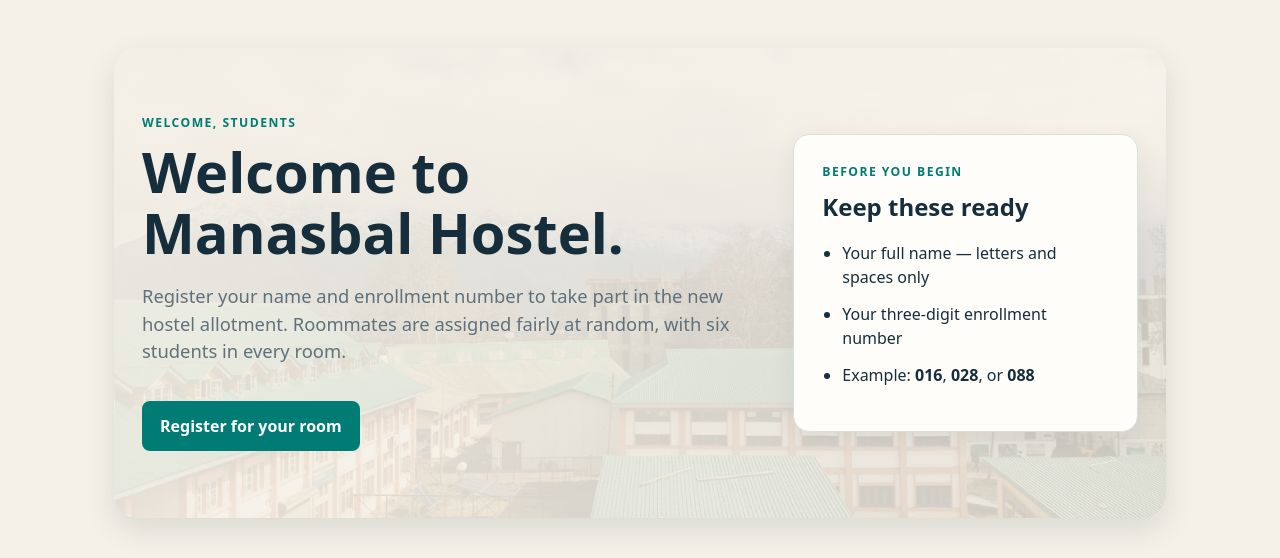
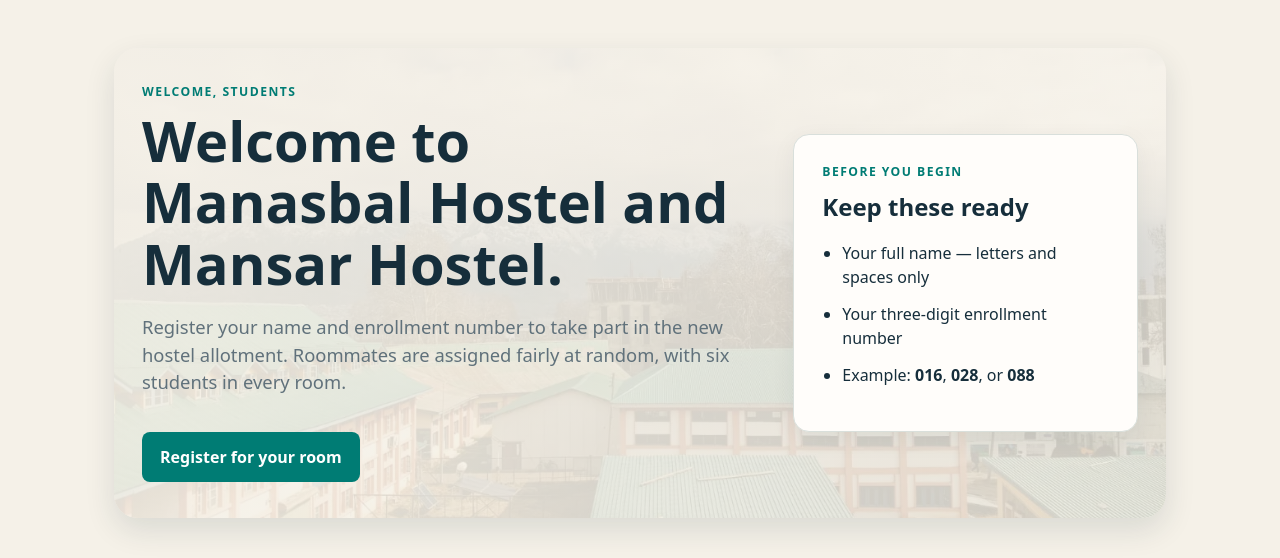
Before and after one commit to Mandeep-pro/Hostel-Allotment-Management, a Flask app: page / in a window 1280 px wide. Shown: the part 73-631 px from the top of the page. Run offline with Flask 3, Linux system fonts and the light colour scheme.

Commit message:
Update welcome message for Manasbal and Mansar Hostels

```diff
--- a/templates/welcome.html
+++ b/templates/welcome.html
@@ -3,7 +3,7 @@
 <section class="welcome-layout">
   <div class="welcome-copy">
     <p class="eyebrow">Welcome, students</p>
-    <h1>Welcome to Manasbal Hostel.</h1>
+    <h1>Welcome to Manasbal Hostel and Mansar Hostel.</h1>
     <p>Register your name and enrollment number to take part in the new hostel allotment. Roommates are assigned fairly at random, with six students in every room.</p>
     <a class="primary-link" href="{{ url_for('student_registration') }}">Register for your room</a>
   </div>
```
